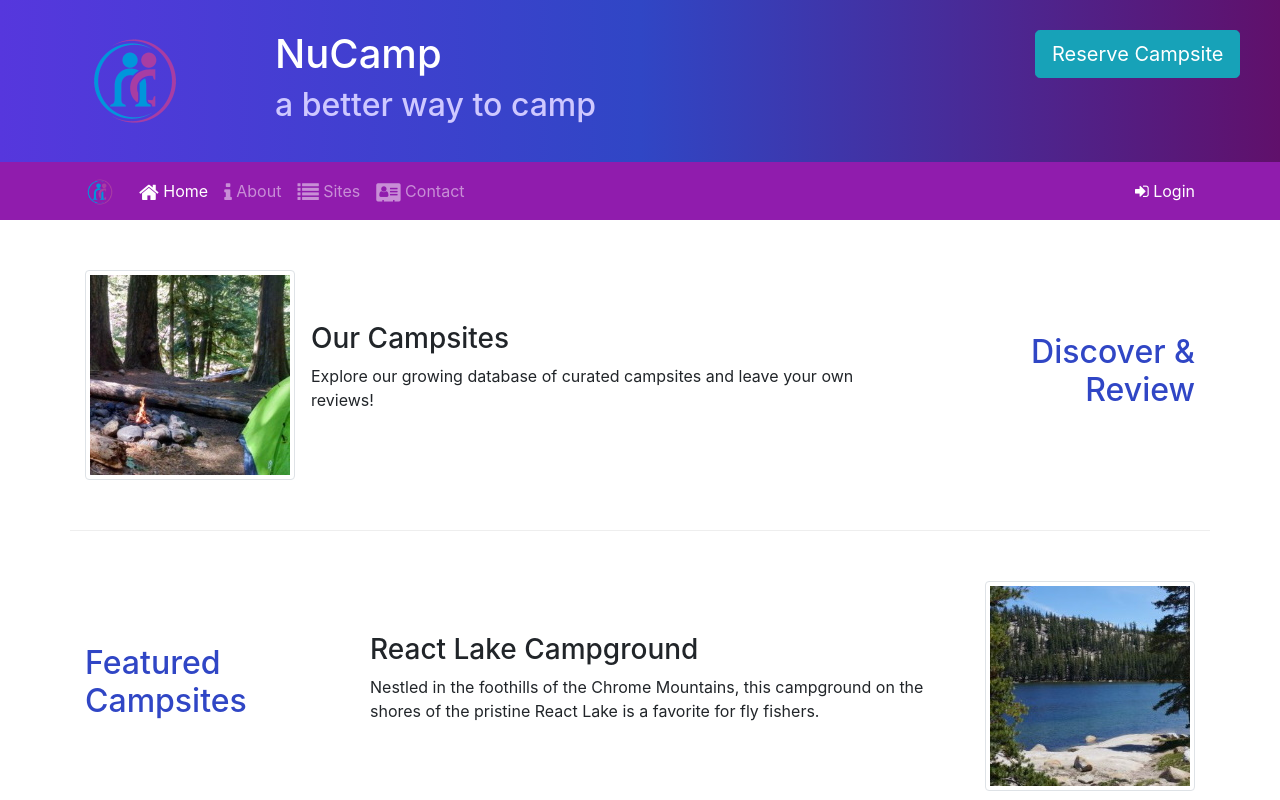
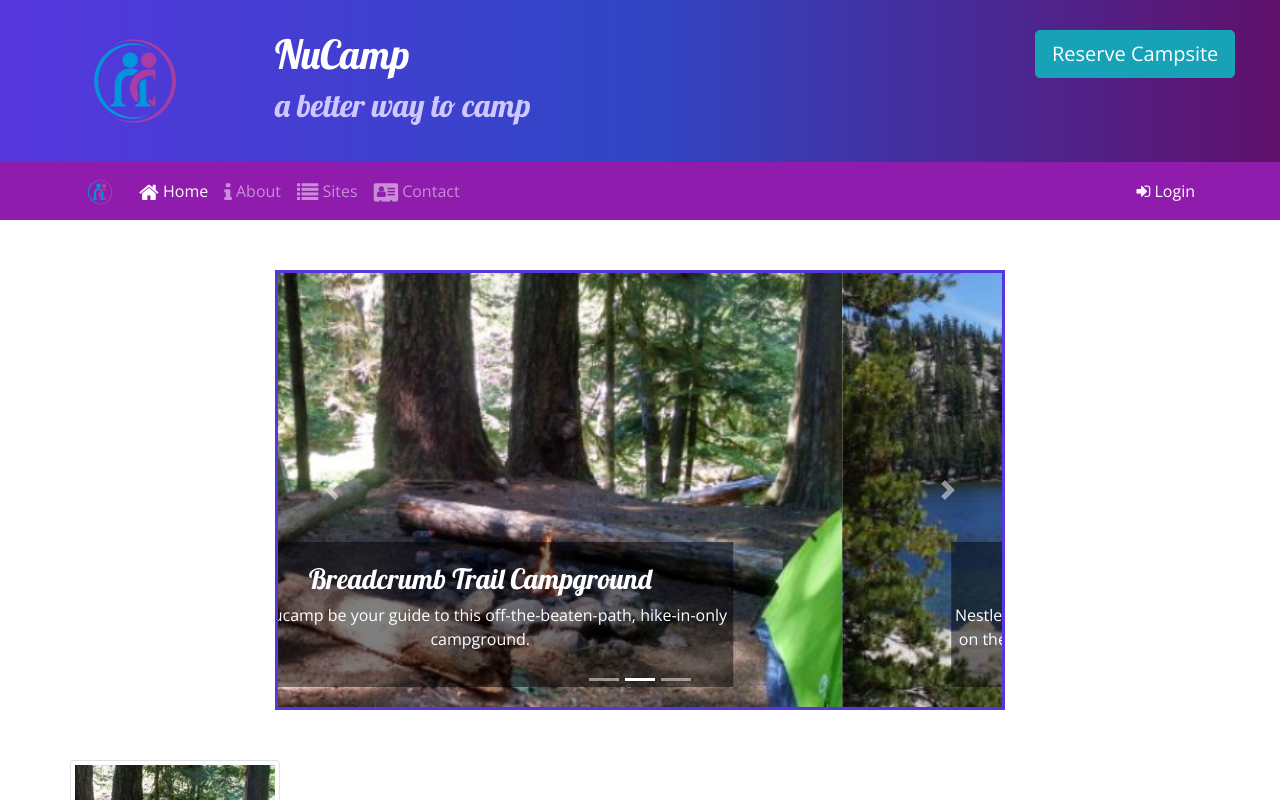
Before and after one commit to dgmills914eos/nucamp-bootstrap, a website: page index.html in a window 1280 px wide. Shown: the top 800 px of the page. Drawn offline with nearby package versions, Linux system fonts and the light colour scheme.

Commit message:
Carouosel

```diff
--- a/css/styles.css
+++ b/css/styles.css
@@ -1,4 +1,5 @@
-font-family: "Open Sans", sans-serif;
+body {
+    font-family: "Open Sans", sans-serif;
 }
 
 h1, h2, h3 {
@@ -38,3 +39,10 @@ header h2 {
     border-top: none;
     padding: 10px;
 }
+.carousel-caption {
+    background-color: rgba(0, 0, 0, 0.5);
+}
+
+.carousel {
+    border: solid #5637DD;
+}
--- a/index.html
+++ b/index.html
@@ -96,9 +96,50 @@
         </div>
     </div>
     <div class="container">
+        <div class="row row-content">
+            <div class="col-md-8 mx-auto">
+                <div id="homeCarousel" class="carousel slide" data-ride="carousel">
+                    <ol class="carousel-indicators">
+                        <li data-target="#homeCarousel" data-slide-to="0" class="active"></li>
+                        <li data-target="#homeCarousel" data-slide-to="1"></li>
+                        <li data-target="#homeCarousel" data-slide-to="2"></li>
+                    </ol>
+                    <div class="carousel-inner">
+                        <div class="carousel-item active">
+                            <img class="d-block w-100" src="img/breadcrumb-trail.jpg" alt="Breadcrumb Trail Campground" />
+                            <div class="carousel-caption">
+                                <h3>Breadcrumb Trail Campground</h3>
+                                <p class="d-none d-sm-block">Let Nucamp be your guide to this off-the-beaten-path, hike-in-only campground.</p>
+                            </div>
+                        </div>
+                        <div class="carousel-item">
+                            <img class="d-block w-100" src="img/react-lake.jpg" alt="React Lake Campground" />
+                            <div class="carousel-caption">
+                                <h3>React Lake Campground</h3>
+                                <p class="d-none d-sm-block">Nestled in the foothills of the Chrome Mountains, this campground on the shores of the pristine React Lake is a favorite for fly fishers.</p>
+                            </div>
+                        </div>
+                        <div class="carousel-item">
+                            <img class="d-block w-100" src="img/chrome-river.jpg" alt="Chrome River Campground" />
+                            <div class="carousel-caption">
+                                <h3>Chrome River Campground</h3>
+                                <p class="d-none d-sm-block">Spend a few sunny days and starry nights beneath a canopy of old-growth firs at this enchanting spot by the Chrome River.</p>
+                            </div>
+                        </div>
+                    </div>
+                    <a class="carousel-control-prev" href="#homeCarousel" role="button" data-slide="prev">
+                        <span class="carousel-control-prev-icon"></span>
+                        <span class="sr-only">Previous</span>
+                    </a>
+                    <a class="carousel-control-next" href="#homeCarousel" role="button" data-slide="next">
+                        <span class="carousel-control-next-icon"></span>
+                        <span class="sr-only">Next</span>
+                    </a>
+                </div>
+            </div>
             <div class="row row-content align-items-center">
                 <div class="col-sm-4 order-sm-last col-md-3">
-                <h2 class="text-sm-right">Discover & Review</h2class="text-sm-right">
+                    <h2 class="text-sm-right">Discover & Review</h2>
                 </div>
                 <div class="col">
                     <div class="media">
@@ -170,7 +211,7 @@
 
                                     <div class="col">
                                         <input class="form-control" placeholder="mm/dd/yyyy" name="date" id="date" type="date">
-                                    </input>
+
                                     </div>
                                 </div>
                                 <div class="form-group row">
@@ -184,7 +225,7 @@
                 </div>
             </div>
         </div>
-
+    </div>
     <footer class="site-footer">
         <div class="container">
             <div class="row">
```
Lines whose indentation alone changed are shown as unchanged.
